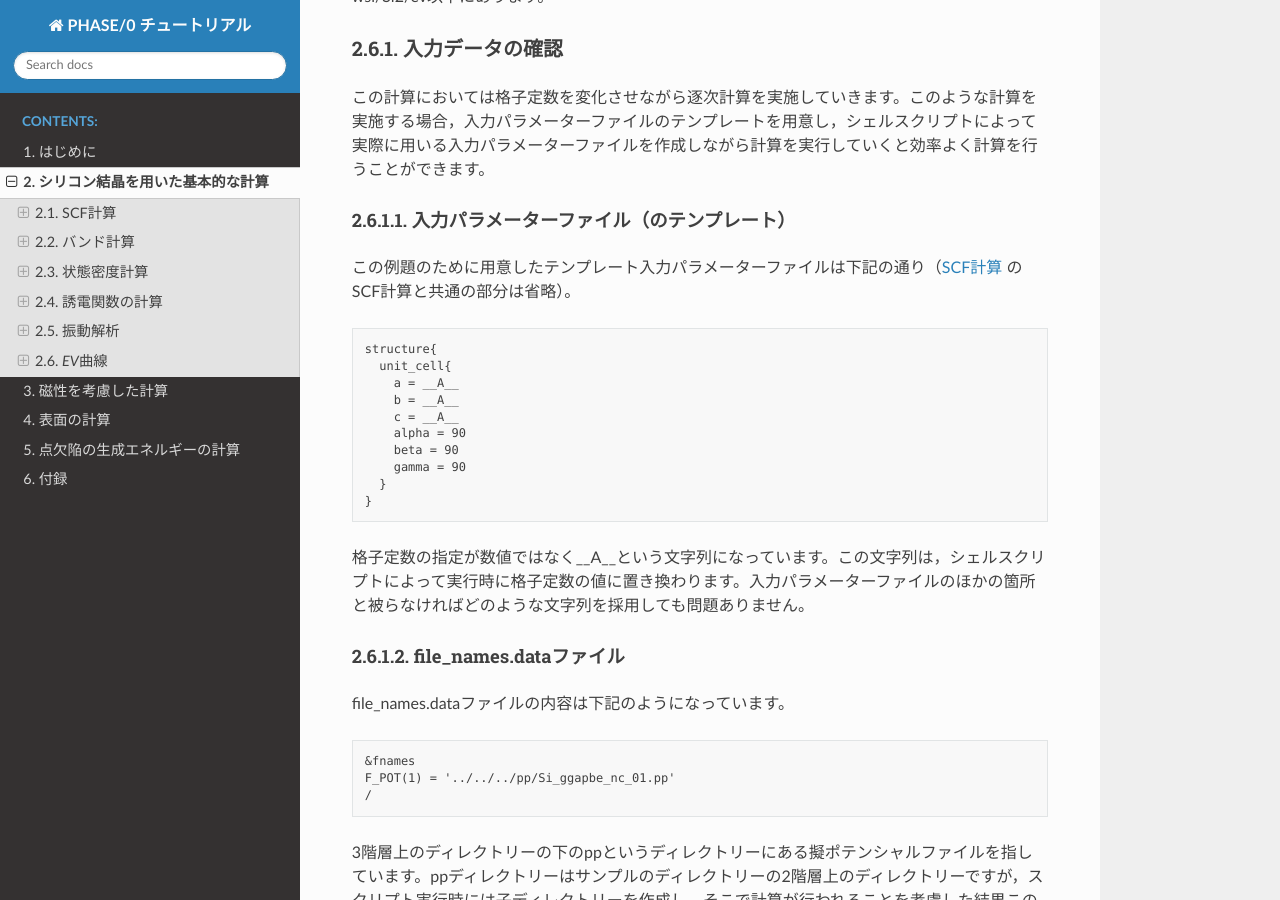
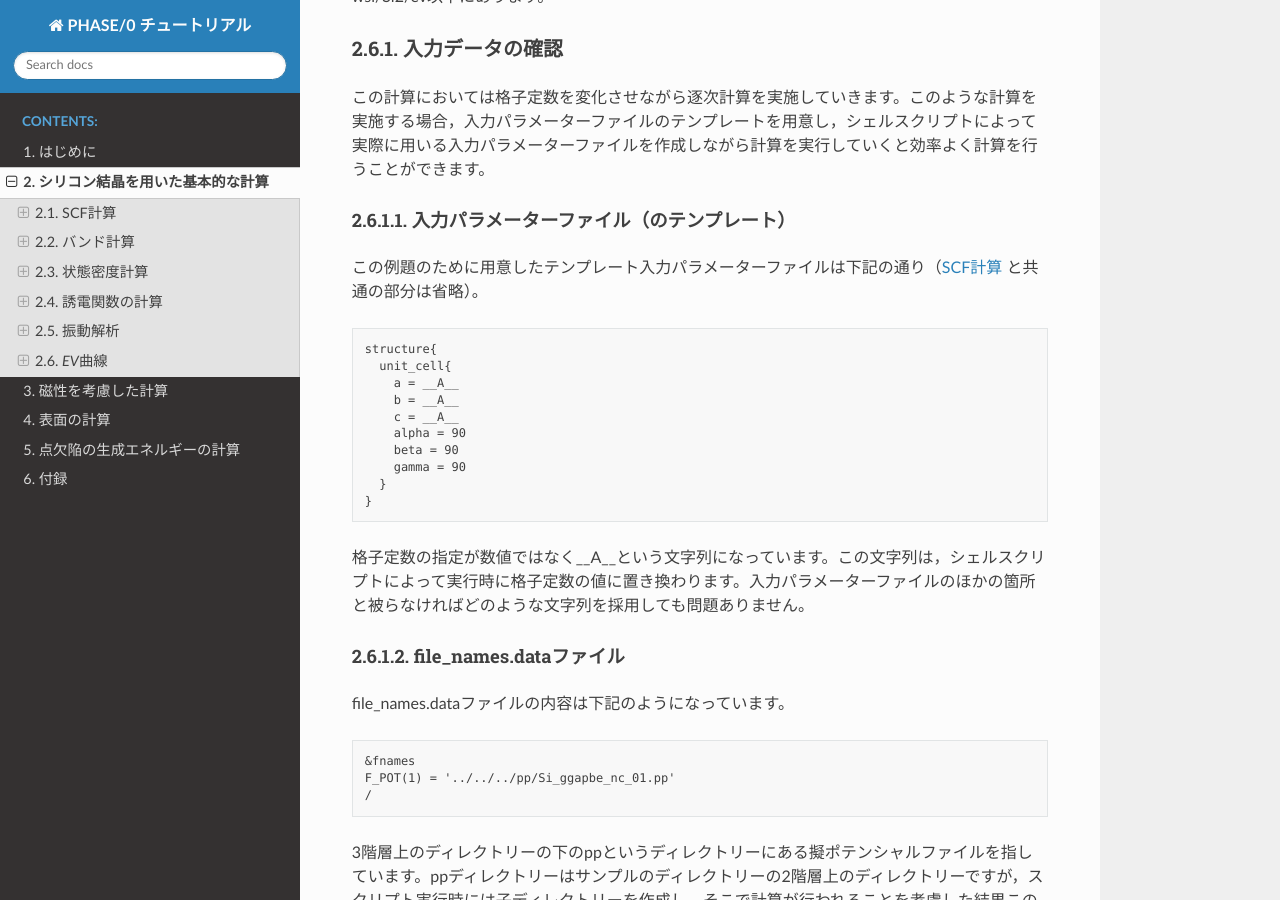
Before and after one commit to Materials-Science-Software-Consortium/phase0_tutorial_wsl, a Sphinx documentation site: the page built from source/si.rst, in a window 1280 px wide and 900 px high, scrolled down 14300 px. Built offline with Sphinx 7.4.7 and the Read the Docs theme 2.0.0, drawn with Linux system fonts in a browser that asks for light colours.

Commit message:
言い回しの変更

```diff
--- a/source/si.rst
+++ b/source/si.rst
@@ -588,7 +588,7 @@ mode.dataファイルから振動モード図を作成するPerlスクリプト
 入力パラメーターファイル（のテンプレート）
 ^^^^^^^^^^^^^^^^^^^^^^^^^^^^^^^^^^^^^^^^^^
 
-この例題のために用意したテンプレート入力パラメーターファイルは下記の通り（\ :ref:`si2_scf_section` のSCF計算と共通の部分は省略）。
+この例題のために用意したテンプレート入力パラメーターファイルは下記の通り（\ :ref:`si2_scf_section` と共通の部分は省略）。
 
 .. code-block:: text
 
```
